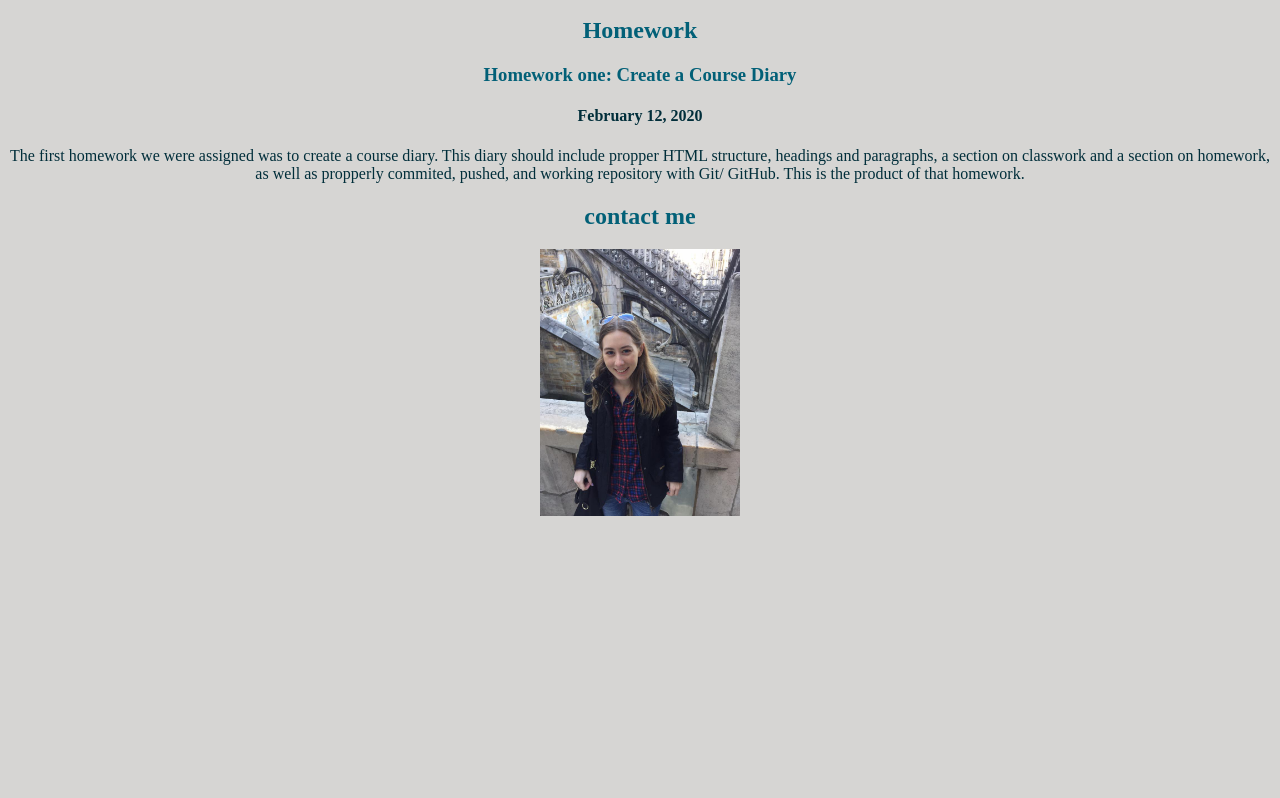
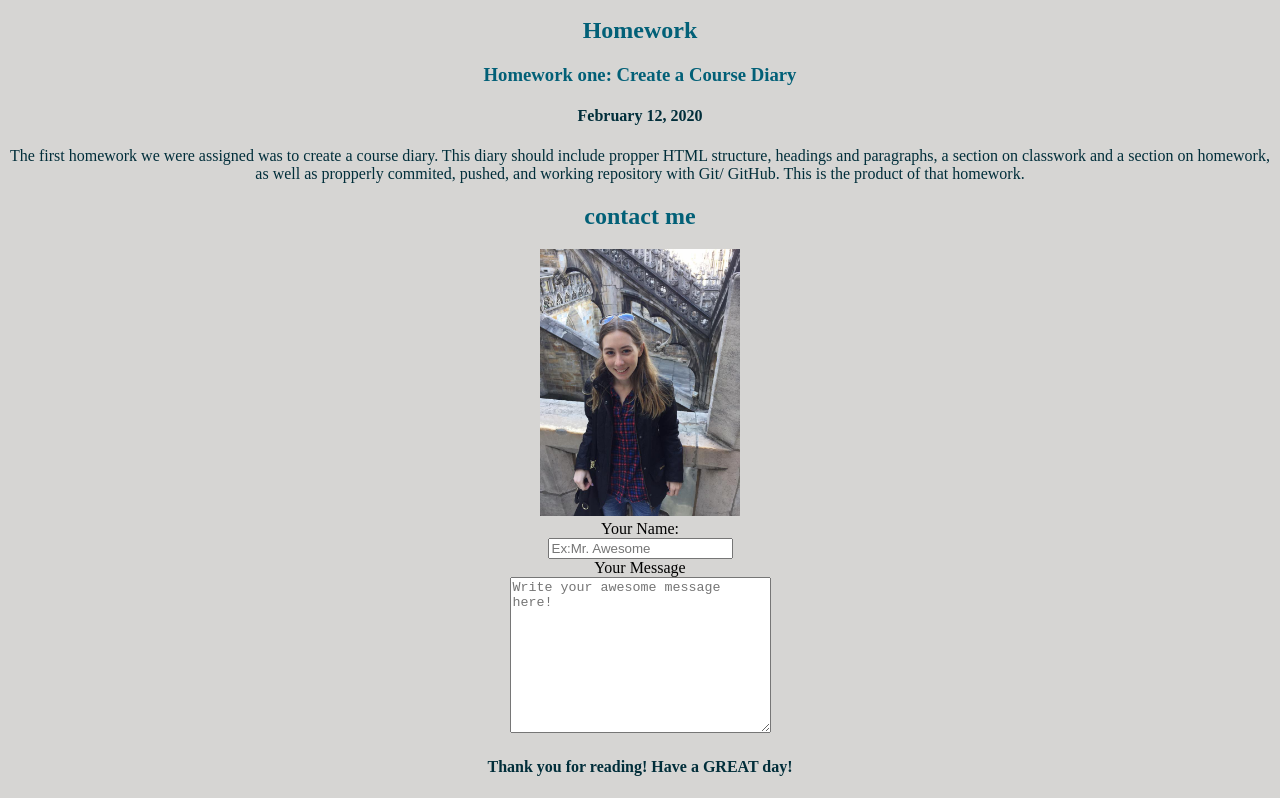
Before and after one commit to michelleandersson/Course-Diary, a plain HTML site: page index.html in a window 1280 px wide. Shown: the part 514-1312 px from the top of the page. Before the commit the page ends 1042 px from the top, so only its background shows below. Drawn offline with Linux system fonts and the light colour scheme.

Commit message:
add a form

```diff
--- a/index.html
+++ b/index.html
@@ -19,6 +19,7 @@
         </nav>
     </header>
     <main>
+        <section>
             <div>
                 <h2 id="course-structure">Course Structure</h2>
                 <table>
@@ -43,6 +44,8 @@
                     </tr>
                 </table>
             </div>
+        </section>
+        <section>
             <div>
                 <h2>Classwork</h2>
                 <h3 id="lesson-one">Lesson one: Introduction to HTML and Git/GitHub</h3>
@@ -55,6 +58,8 @@
 
                 </p>
             </div>
+        </section>
+        <section>
             <div>
                 <h2 id="homework">Homework</h2>
                 <h3>Homework one: Create a Course Diary</h3>
@@ -65,13 +70,24 @@
                     well as propperly commited, pushed, and working repository with Git/ GitHub. This is the product of that homework.
                 </p>
             </div>
+        </section>
+        <section>
             <div>
                 <h2 id="contact-me">contact me</h2>
                 <img class="my-image" src="Images/michelle.jpg" alt="Michelle Andersson">
             </div>
+        </section>
+        <section>
+            <form>
+                <label for="name">Your Name:</label><br>
+                <input type="text" id="name" name="name" placeholder="Ex:Mr. Awesome"><br>
+                <label for="text">Your Message</label><br>
+                <textarea name="text" id="text" cols="30" rows="10" placeholder="Write your awesome message here!"></textarea>
+            </form>
+        </section>
     </main>
     <footer>
-
+        <h4>Thank you for reading! Have a GREAT day!</h4>
     </footer>
 </body>
 </html>
```
Lines whose indentation alone changed are shown as unchanged.
